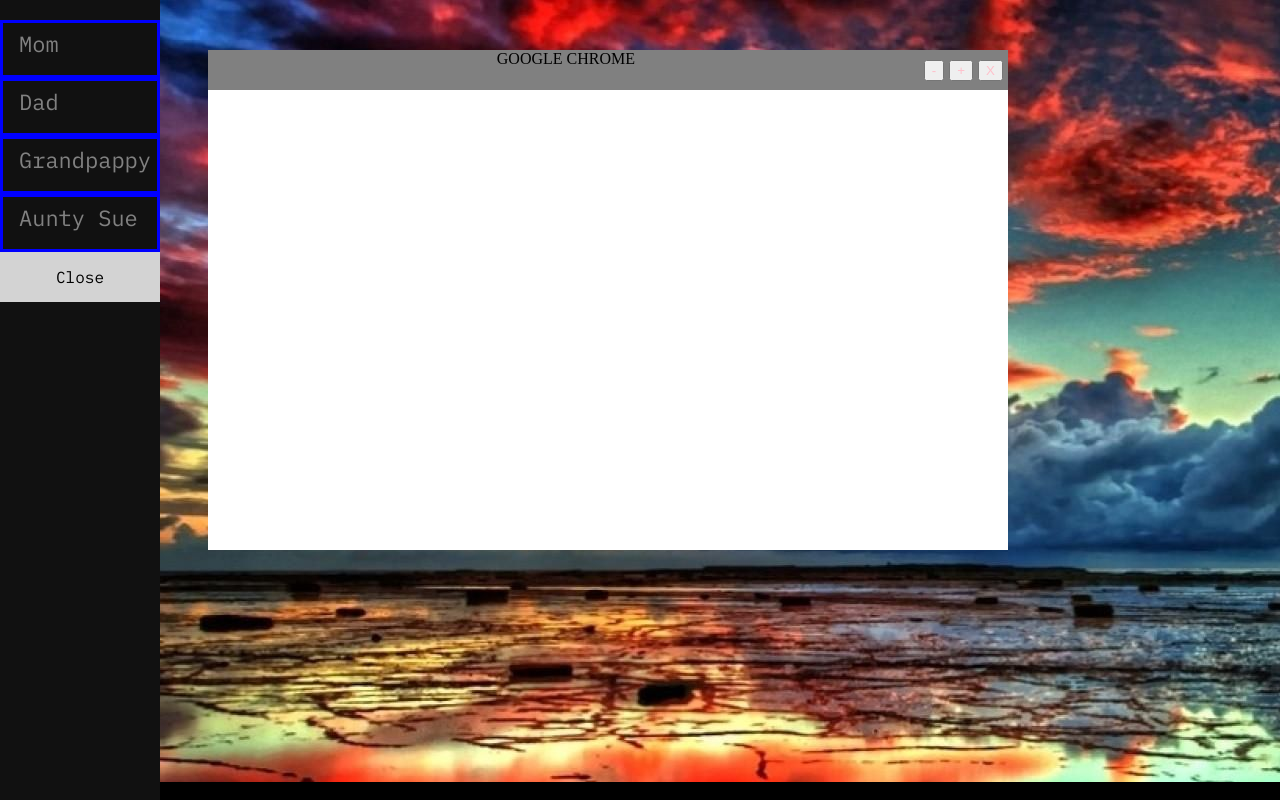
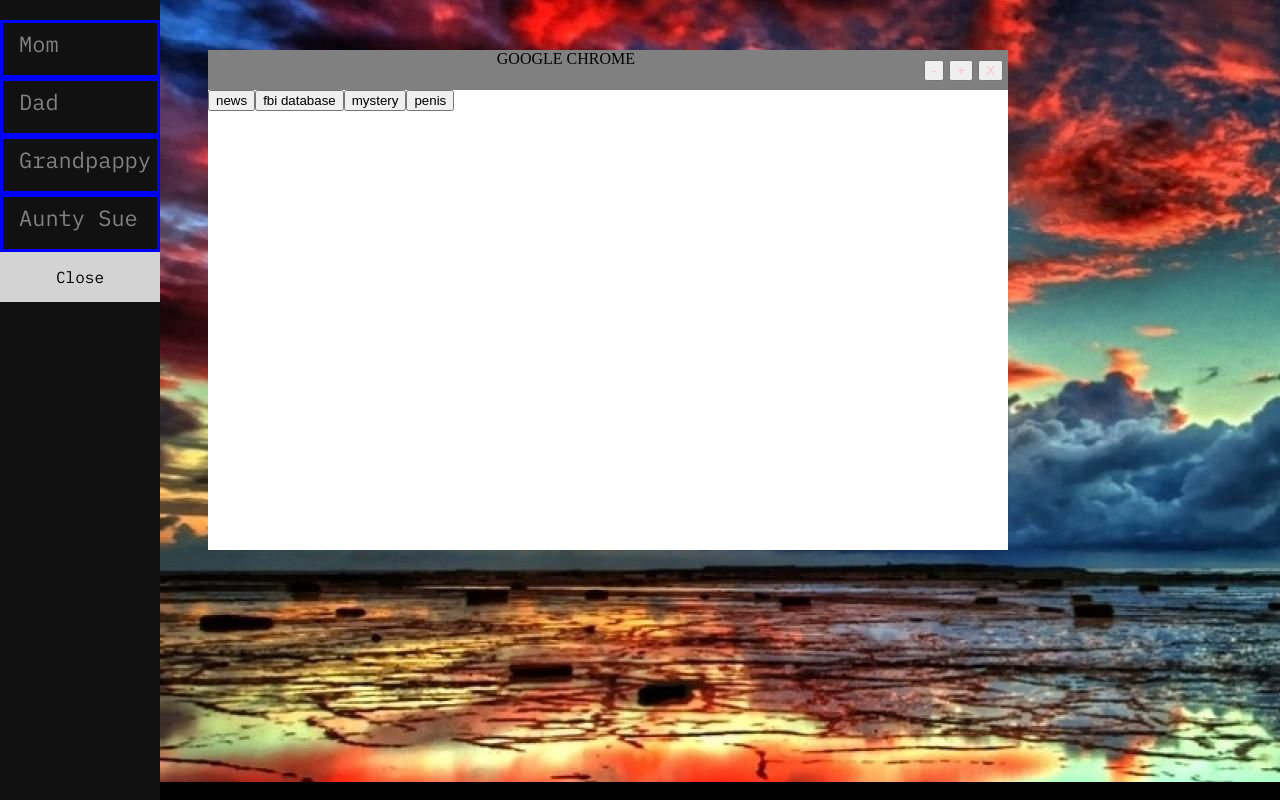
Before and after one commit to hlehv/pointandclick, a React (Create React App) app in the folder client/: page / in a window 1280 px wide. Built offline with nearby package versions, Linux system fonts and the light colour scheme.

Commit message:
added newspaper page, bookmark functionality

```diff
--- a/client/src/components/Window/Window.css
+++ b/client/src/components/Window/Window.css
@@ -8,6 +8,7 @@
 	width: 100%;
 	height: 100%;
 	background: white;
+	overflow: scroll;
 }
 
 .minimized-window {
--- a/client/src/components/Window/Window.js
+++ b/client/src/components/Window/Window.js
@@ -1,12 +1,15 @@
 import React from "react";
 import "./Window.css";
+import NewsSite from "./NewsSite.js"
 
 
 class Window extends React.Component {
   constructor(props){
     super(props);
     this.state = {
-      status: 'open'
+      status: 'open',
+      site: '',
+      bookmarks: ['news', 'fbi database', 'mystery', 'penis']
     }
     this.name = "GOOGLE CHROME";
   }
@@ -37,6 +40,8 @@ class Window extends React.Component {
       return (
         <div class="Window">
           {this.renderTopBar()}
+          {this.renderBookmarks()}
+          {this.renderContents()}
         </div>
       );
     }
@@ -59,6 +64,31 @@ class Window extends React.Component {
       </div>
     );
   }
+
+  renderContents(){
+    if (this.state.site === 'news'){
+      return(
+        <NewsSite/>
+      )
+    }
+  }
+
+  renderBookmarks(){
+    return(
+    <div class = "Bookmarks">
+      {this.state.bookmarks.map((bookmark, index) =>
+      (
+        <button class="bookmark" key={index} onClick={() => this.handleBookmarksClick(index)}>{bookmark}</button>
+      ))}
+    </div>
+    )
+  }
+
+  handleBookmarksClick = (index) => {
+      this.setState({
+        site: this.state.bookmarks[index]
+      })
+  }
 }
 
 export default Window;
```
